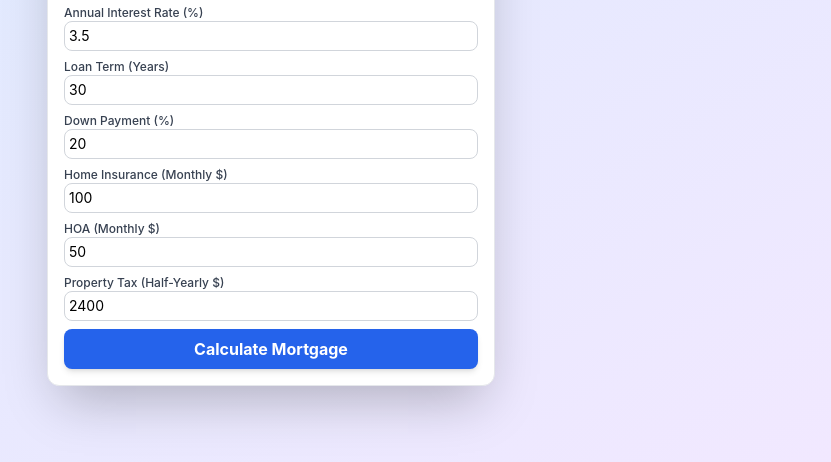
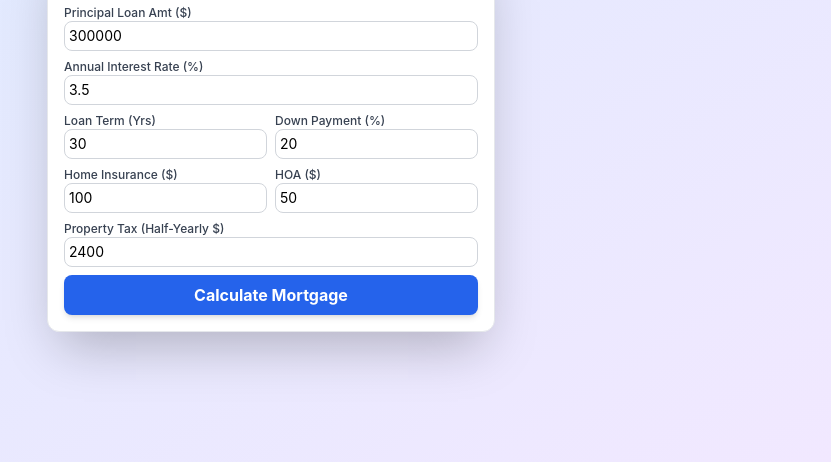
Before and after one commit to sgonuguntla/mortgage_calcualtor, a plain HTML site: page index.html in a window 1280 px wide. Shown: the part 264-726 px from the top of the page, without its empty margins (369-1200 px from the left). Drawn offline with nearby package versions, Linux system fonts and the light colour scheme.

Commit message:
Update index.html

```diff
--- a/index.html
+++ b/index.html
@@ -60,24 +60,24 @@
                 <input type="number" id="interestRate" value="3.5" step="0.01" min="0" class="w-full p-1 border border-gray-300 rounded-lg focus:ring-blue-500 focus:border-blue-500 transition duration-150 ease-in-out text-sm">
             </div>
 
-            <div>
-                <label for="loanTerm" class="block text-xxs sm:text-xs font-medium text-gray-700 mb-0">Loan Term (Years)</label>
+            <div class="flex space-x-1 sm:space-x-2"> <div class="flex-1"> <label for="loanTerm" class="block text-xxs sm:text-xs font-medium text-gray-700 mb-0">Loan Term (Yrs)</label>
                     <input type="number" id="loanTerm" value="30" min="1" class="w-full p-1 border border-gray-300 rounded-lg focus:ring-blue-500 focus:border-blue-500 transition duration-150 ease-in-out text-sm">
                 </div>
-
-            <div>
+                <div class="flex-1">
                     <label for="downPayment" class="block text-xxs sm:text-xs font-medium text-gray-700 mb-0">Down Payment (%)</label>
                     <input type="number" id="downPayment" value="20" min="0" max="100" class="w-full p-1 border border-gray-300 rounded-lg focus:ring-blue-500 focus:border-blue-500 transition duration-150 ease-in-out text-sm">
                 </div>
+            </div>
 
-            <div>
-                <label for="homeInsurance" class="block text-xxs sm:text-xs font-medium text-gray-700 mb-0">Home Insurance (Monthly $)</label>
+            <div class="flex space-x-1 sm:space-x-2">
+                <div class="flex-1">
+                    <label for="homeInsurance" class="block text-xxs sm:text-xs font-medium text-gray-700 mb-0">Home Insurance ($)</label>
                     <input type="number" id="homeInsurance" value="100" min="0" class="w-full p-1 border border-gray-300 rounded-lg focus:ring-blue-500 focus:border-blue-500 transition duration-150 ease-in-out text-sm">
                 </div>
-
-            <div>
-                <label for="hoa" class="block text-xxs sm:text-xs font-medium text-gray-700 mb-0">HOA (Monthly $)</label>
+                <div class="flex-1">
+                    <label for="hoa" class="block text-xxs sm:text-xs font-medium text-gray-700 mb-0">HOA ($)</label>
                     <input type="number" id="hoa" value="50" min="0" class="w-full p-1 border border-gray-300 rounded-lg focus:ring-blue-500 focus:border-blue-500 transition duration-150 ease-in-out text-sm">
+                </div>
             </div>
 
             <div>
```
Lines whose indentation alone changed are shown as unchanged.
